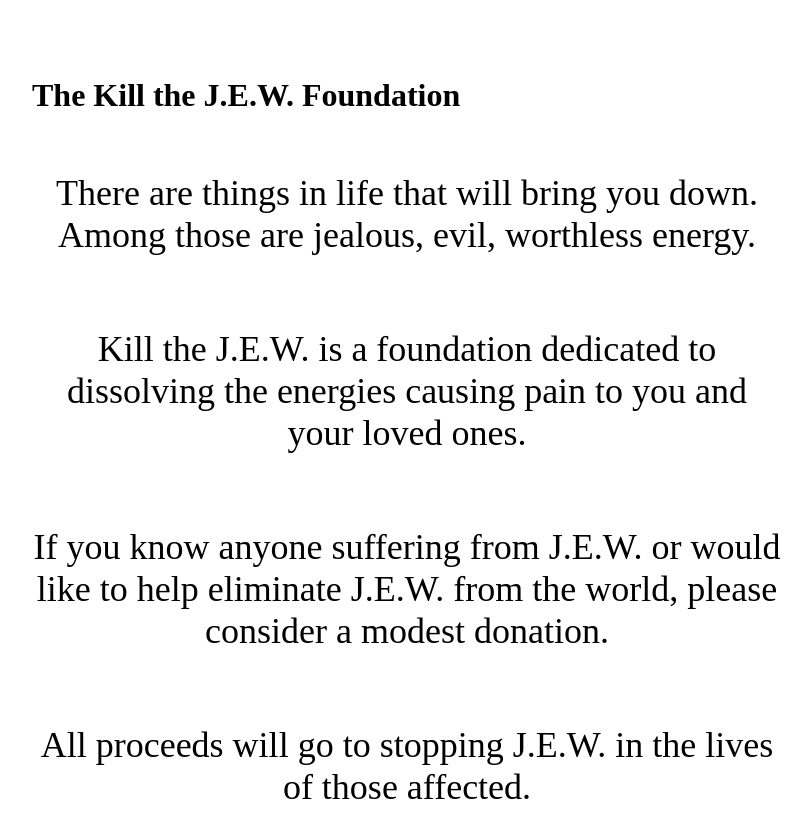
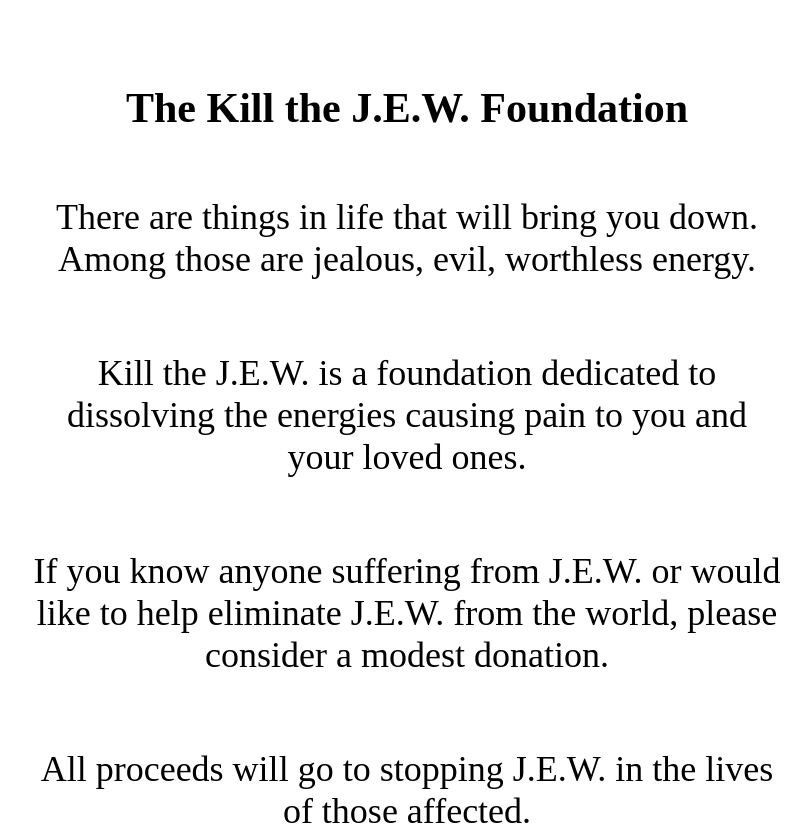
Before and after one commit to jameygleason/killthejewcom, a plain HTML site: page index.html in a window 1280 px wide. Shown: the top 835 px of the page, without its empty margins (0-812 px from the left). Drawn offline with Linux system fonts and the light colour scheme.

Commit message:
Update index.html

```diff
--- a/index.html
+++ b/index.html
@@ -15,10 +15,14 @@
         padding: 48px 24px;
       }
 
-      p {
+      h1, p {
         text-align: center;
         max-width: 750px;
         font-size: 36px;
+      }
+
+      h1 {
+        font-size: 42px;
       }
     </style>
   </head>
```
